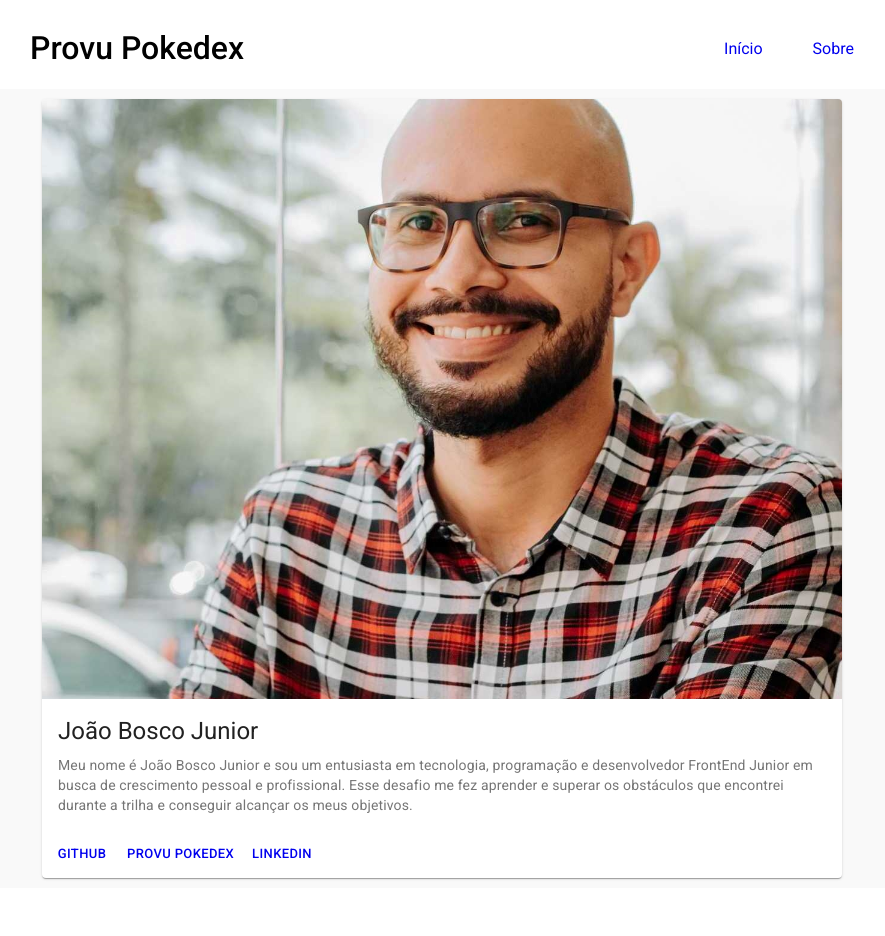
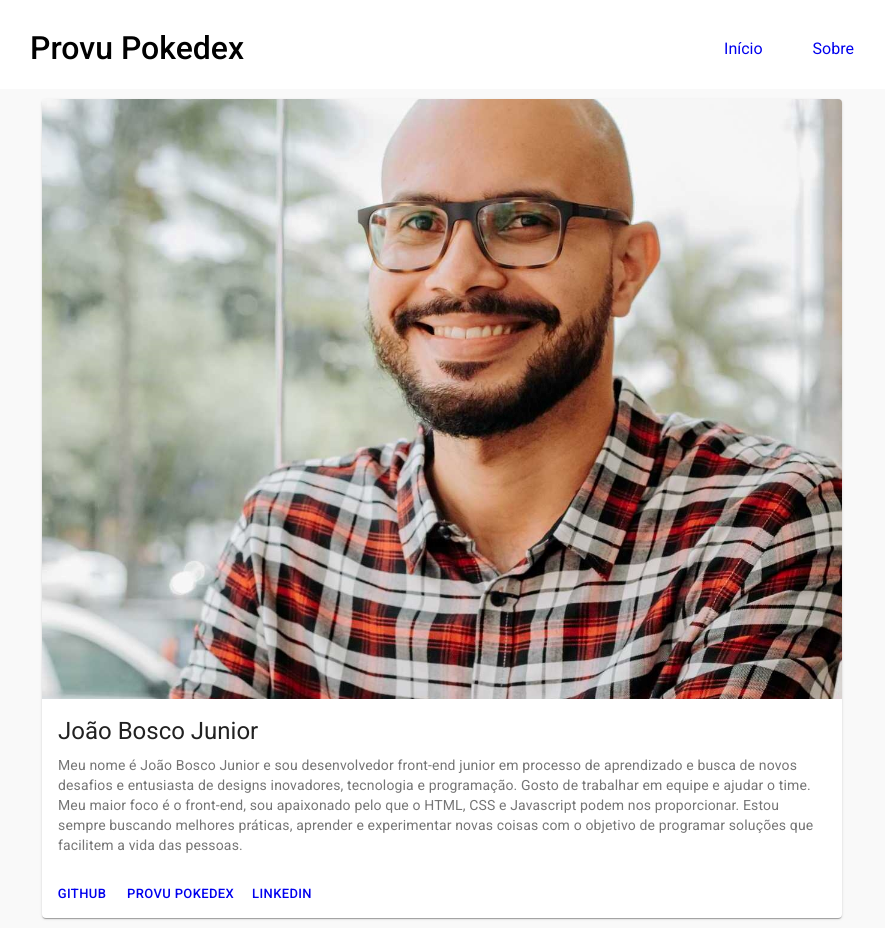
Before and after one commit to joaobosco2011/pokedex, a React (Create React App) app: page /component/sobre in a window 1280 px wide. Shown: the whole page, without its empty margins (198-1083 px from the left). Before the commit the page ends 896 px from the top, so only its background shows below. Built offline with nearby package versions, Linux system fonts and the light colour scheme.

Commit message:
Update CardSobre.js

```diff
--- a/src/component/CardSobre.js
+++ b/src/component/CardSobre.js
@@ -40,7 +40,7 @@ const CardSobre = ({classCardSobre}) => {
             João Bosco Junior
           </Typography>
           <Typography variant="body2" color="textSecondary" component="p">
-            Meu nome é João Bosco Junior e sou um entusiasta em tecnologia, programação e desenvolvedor FrontEnd Junior em busca de crescimento pessoal e profissional. Esse desafio me fez aprender e superar os obstáculos que encontrei durante a trilha e conseguir alcançar os meus objetivos.
+            Meu nome é João Bosco Junior e sou desenvolvedor front-end junior em processo de aprendizado e busca de novos desafios e entusiasta de designs inovadores, tecnologia e programação. Gosto de trabalhar em equipe e ajudar o time. Meu maior foco é o front-end, sou apaixonado pelo que o HTML, CSS e Javascript podem nos proporcionar. Estou sempre buscando melhores práticas, aprender e experimentar novas coisas com o objetivo de programar soluções que facilitem a vida das pessoas.
           </Typography>
         </CardContent>
       </CardActionArea>
```
